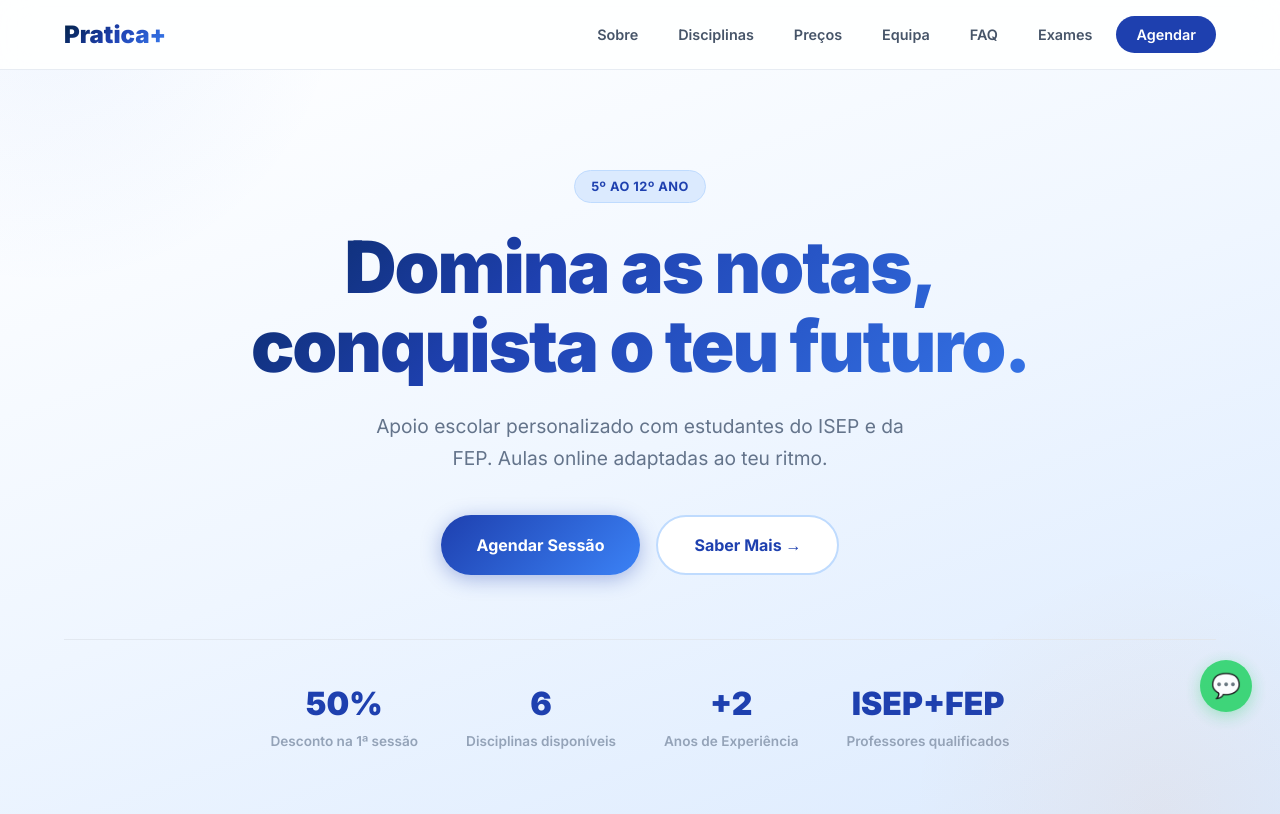
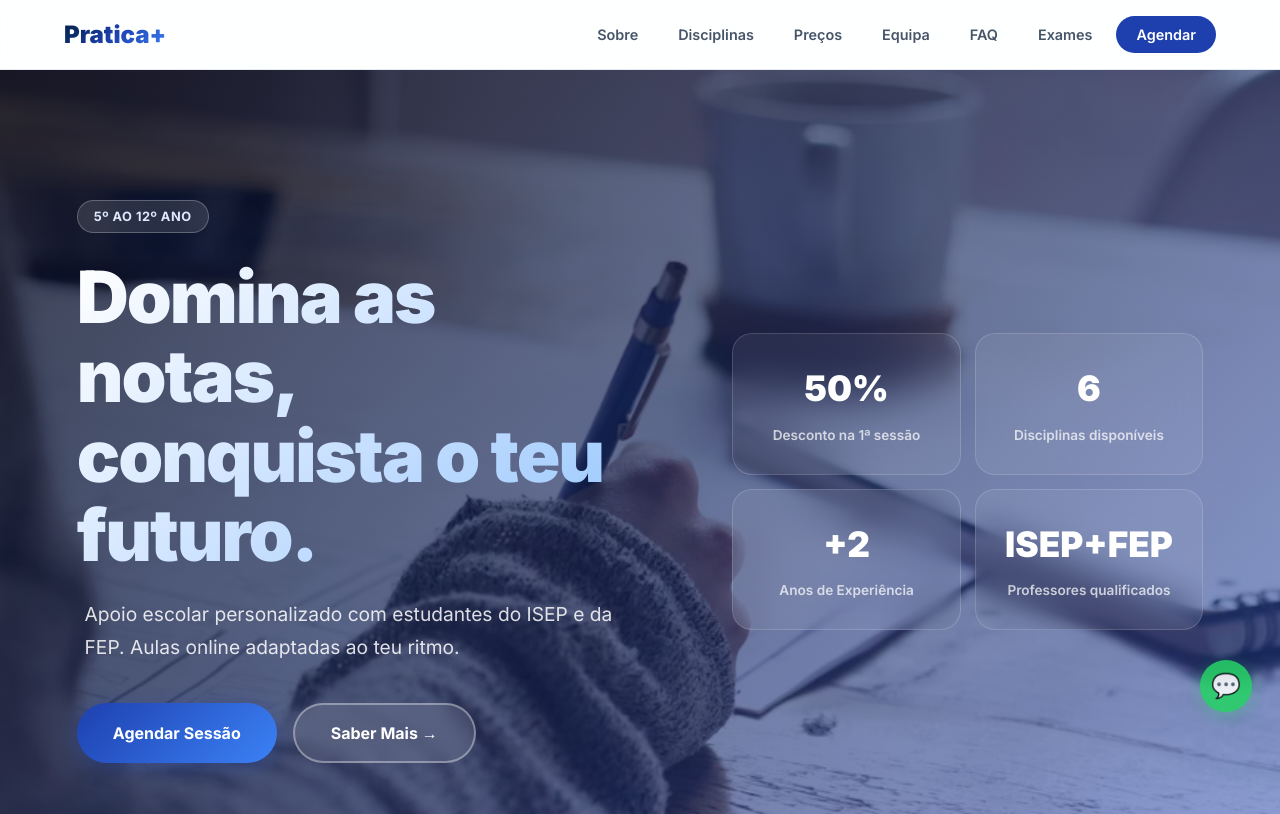
Before and after one commit to Esteves1903/praticamais2, a Next.js app: page / in a window 1280 px wide. Shown: the top 814 px of the page. Built offline with nearby package versions, Linux system fonts and the light colour scheme.

Commit message:
hero mudado

```diff
--- a/src/app/globals.css
+++ b/src/app/globals.css
@@ -79,9 +79,9 @@ body {
 
 /* ─── HERO ─── */
 .hero {
-  padding: 100px 5% 80px;
+  padding: 0;
   text-align: center;
-  background: linear-gradient(160deg, #ffffff 0%, #eff6ff 50%, #dbeafe 100%);
+  background: url('/hero.png') center/cover no-repeat;
   position: relative;
   overflow: hidden;
 }
@@ -89,39 +89,74 @@ body {
 .hero::before {
   content: '';
   position: absolute;
-  top: -50%;
-  left: -20%;
-  width: 600px;
-  height: 600px;
-  background: radial-gradient(circle, rgba(59,130,246,0.08) 0%, transparent 70%);
+  inset: 0;
+  background: linear-gradient(135deg, rgba(5,10,30,0.78) 0%, rgba(30,64,175,0.50) 100%);
+  z-index: 0;
   pointer-events: none;
 }
 
-.hero::after {
-  content: '';
-  position: absolute;
-  bottom: -30%;
-  right: -10%;
-  width: 500px;
-  height: 500px;
-  background: radial-gradient(circle, rgba(249,115,22,0.06) 0%, transparent 70%);
-  pointer-events: none;
+.hero::after { display: none; }
+
+.hero-inner {
+  position: relative;
+  z-index: 1;
+  padding: 130px 6% 110px;
+  max-width: 1300px;
+  margin: 0 auto;
+}
+
+.hero-split {
+  display: grid;
+  grid-template-columns: 1.1fr 0.9fr;
+  gap: 80px;
+  align-items: center;
+}
+
+.hero-text { text-align: left; }
+.hero-text .hero-ctas { justify-content: flex-start; }
+
+.hero-stats-panel {
+  display: grid;
+  grid-template-columns: 1fr 1fr;
+  gap: 14px;
+}
+
+.hero-stat-card {
+  background: rgba(255,255,255,0.07);
+  backdrop-filter: blur(20px);
+  -webkit-backdrop-filter: blur(20px);
+  border: 1px solid rgba(255,255,255,0.15);
+  border-radius: 20px;
+  padding: 28px 18px;
+  display: flex;
+  flex-direction: column;
+  align-items: center;
+  gap: 6px;
+  transition: all 0.3s;
+}
+
+.hero-stat-card:hover {
+  background: rgba(255,255,255,0.13);
+  transform: translateY(-5px);
+  border-color: rgba(255,255,255,0.28);
+  box-shadow: 0 12px 32px rgba(0,0,0,0.2);
 }
 
 .hero-badge {
   display: inline-flex;
   align-items: center;
   gap: 8px;
-  background: #dbeafe;
-  color: var(--primary);
+  background: rgba(255,255,255,0.12);
+  color: #e0eaff;
   padding: 6px 16px;
   border-radius: 50px;
   font-size: 0.8rem;
   font-weight: 700;
   margin-bottom: 24px;
-  border: 1px solid #bfdbfe;
+  border: 1px solid rgba(255,255,255,0.25);
   letter-spacing: 0.5px;
   text-transform: uppercase;
+  backdrop-filter: blur(4px);
 }
 
 .hero h1 {
@@ -130,7 +165,7 @@ body {
   line-height: 1.1;
   letter-spacing: -2px;
   margin-bottom: 24px;
-  background: linear-gradient(135deg, #001f3f 0%, #1e40af 40%, #3b82f6 100%);
+  background: linear-gradient(135deg, #ffffff 0%, #bfdbfe 60%, #93c5fd 100%);
   -webkit-background-clip: text;
   background-clip: text;
   -webkit-text-fill-color: transparent;
@@ -138,7 +173,7 @@ body {
 
 .hero p {
   font-size: 1.2rem;
-  color: #64748b;
+  color: rgba(255,255,255,0.85);
   max-width: 560px;
   margin: 0 auto 40px;
   line-height: 1.7;
@@ -186,19 +221,24 @@ body {
 }
 .btn-secondary:hover { transform: translateY(-3px); border-color: var(--primary); box-shadow: 0 4px 20px rgba(30,64,175,0.15); }
 
-.hero-stats {
-  display: flex;
-  justify-content: center;
-  gap: 48px;
-  margin-top: 64px;
-  padding-top: 40px;
-  border-top: 1px solid #e2e8f0;
-  flex-wrap: wrap;
+.hero .btn-secondary {
+  background: rgba(255,255,255,0.10);
+  color: white;
+  border: 2px solid rgba(255,255,255,0.35);
+  backdrop-filter: blur(8px);
+}
+.hero .btn-secondary:hover {
+  background: rgba(255,255,255,0.20);
+  border-color: rgba(255,255,255,0.65);
+  box-shadow: 0 4px 20px rgba(0,0,0,0.2);
+  transform: translateY(-3px);
 }
 
 .stat { text-align: center; }
 .stat-number { font-size: 2rem; font-weight: 900; color: var(--primary); display: block; }
-.stat-label { font-size: 0.85rem; color: #94a3b8; font-weight: 600; margin-top: 4px; }
+.stat-label { font-size: 0.85rem; color: #94a3b8; font-weight: 600; margin-top: 4px; display: block; }
+.hero .stat-number { color: #ffffff; font-size: 2.2rem; }
+.hero .stat-label { color: rgba(255,255,255,0.72); }
 
 /* ─── SECTIONS ─── */
 section { padding: 100px 5%; }
@@ -943,9 +983,11 @@ footer {
   section { padding: 64px 5%; }
 
   /* Hero */
-  .hero { padding: 72px 5% 56px; }
+  .hero-inner { padding: 80px 5% 64px; }
+  .hero-split { grid-template-columns: 1fr; gap: 40px; }
+  .hero-text { text-align: center; }
+  .hero-text .hero-ctas { justify-content: center; }
   .hero p { font-size: 1.05rem; }
-  .hero-stats { gap: 20px; margin-top: 48px; padding-top: 32px; }
   .stat-number { font-size: 1.7rem; }
 
   /* Sobre */
@@ -995,9 +1037,11 @@ footer {
   section { padding: 48px 4%; }
 
   /* Hero */
-  .hero { padding: 64px 4% 48px; }
+  .hero-inner { padding: 60px 4% 48px; }
   .hero h1 { letter-spacing: -1px; }
   .hero p { font-size: 0.97rem; }
+  .hero-stats-panel { grid-template-columns: 1fr 1fr; gap: 10px; }
+  .hero-stat-card { padding: 20px 14px; }
   .hero-ctas { flex-direction: column; align-items: stretch; gap: 12px; }
   .hero-ctas .btn-primary, .hero-ctas .btn-secondary { text-align: center; justify-content: center; padding: 14px 24px; }
   .hero-stats { gap: 12px; }
--- a/src/app/page.tsx
+++ b/src/app/page.tsx
@@ -35,29 +35,37 @@ export default function Home() {
 
       {/* ─── HERO ─── */}
       <section className="hero">
-        <div className="hero-badge"> 5º ao 12º ano</div>
+        <div className="hero-inner">
+          <div className="hero-split">
+            {/* Texto */}
+            <div className="hero-text">
+              <div className="hero-badge">5º ao 12º ano</div>
               <h1>Domina as notas,<br />conquista o teu futuro.</h1>
               <p>Apoio escolar personalizado com estudantes do ISEP e da FEP. Aulas online adaptadas ao teu ritmo.</p>
               <div className="hero-ctas">
-          <a href="#" className="btn-primary" id="hero-agendar">Agendar Sessão </a>
+                <a href="#" className="btn-primary" id="hero-agendar">Agendar Sessão</a>
                 <a href="#sobre" className="btn-secondary">Saber Mais →</a>
               </div>
-        <div className="hero-stats">
-          <div className="stat">
+            </div>
+            {/* Stats */}
+            <div className="hero-stats-panel">
+              <div className="hero-stat-card">
                 <span className="stat-number">50%</span>
                 <span className="stat-label">Desconto na 1ª sessão</span>
               </div>
-          <div className="stat">
+              <div className="hero-stat-card">
                 <span className="stat-number">6</span>
                 <span className="stat-label">Disciplinas disponíveis</span>
               </div>
-          <div className="stat">
+              <div className="hero-stat-card">
                 <span className="stat-number">+2</span>
                 <span className="stat-label">Anos de Experiência</span>
               </div>
-          <div className="stat">
+              <div className="hero-stat-card">
                 <span className="stat-number">ISEP+FEP</span>
                 <span className="stat-label">Professores qualificados</span>
+              </div>
+            </div>
           </div>
         </div>
       </section>
```
Also changed, not shown: Public/hero.png (added). Lines whose indentation alone changed are shown as unchanged.
